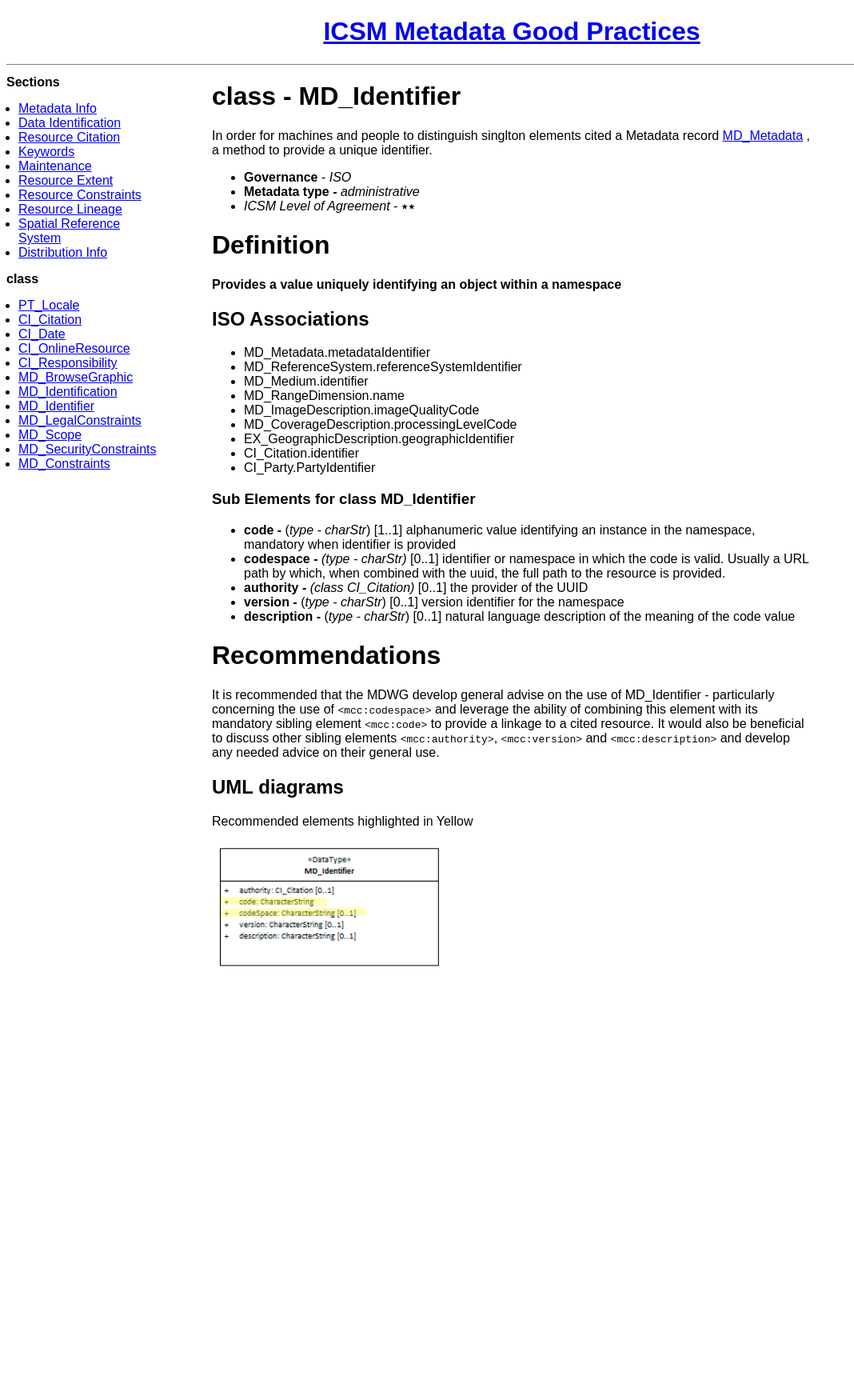
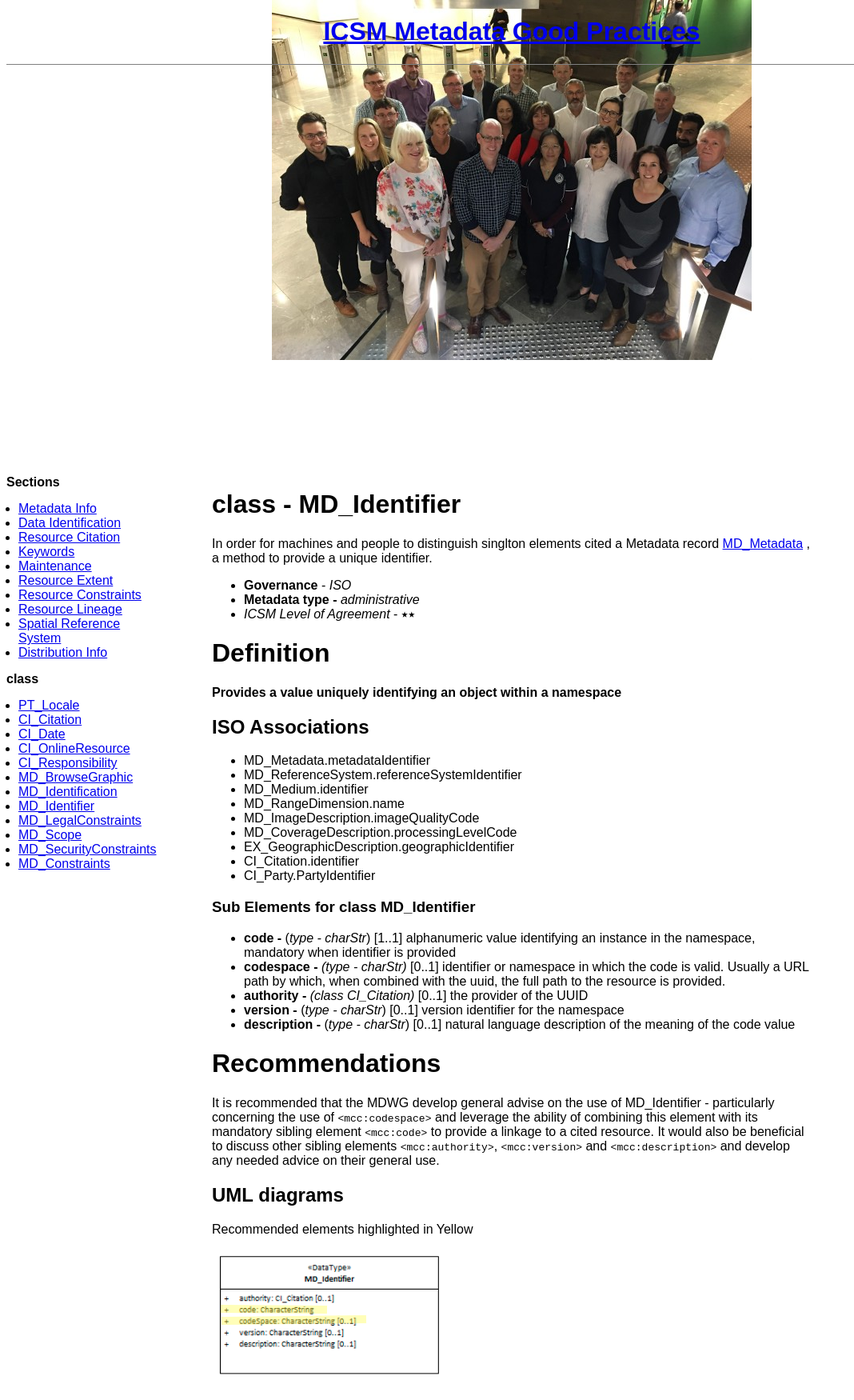
Before and after one commit to OpenWork-NZ/mdwg, a Jekyll site: the page built from _defs/class-MD_Identifier.md, in a window 1280 px wide. Shown: the whole page at 80% size, without its empty margins (0-1068 px from the left). Built offline with Jekyll 4.4.1, drawn with Linux system fonts in a browser that asks for light colours; before the commit the page ends 1240 px from its top, so only the background shows below that.

Commit message:
Add header image.

```diff
--- a/_layouts/page.html
+++ b/_layouts/page.html
@@ -5,11 +5,15 @@
 <head>
   <title>{{ page.title|xml_escape }}</title>
   <style>
-    body {font: medium sans-serif}
+    body {
+        font: medium sans-serif;
+        background: url({{ "images/IMG_1251.JPG"|relative_url }}) top center no-repeat;
+    }
     main {
       max-width: 750px;
       margin: 10px auto;
     }
+    aside, main {padding-top: 500px}
     aside {
       float: left;
       width: 200px;
```
Also changed, not shown: images/IMG_1251.JPG (added).
